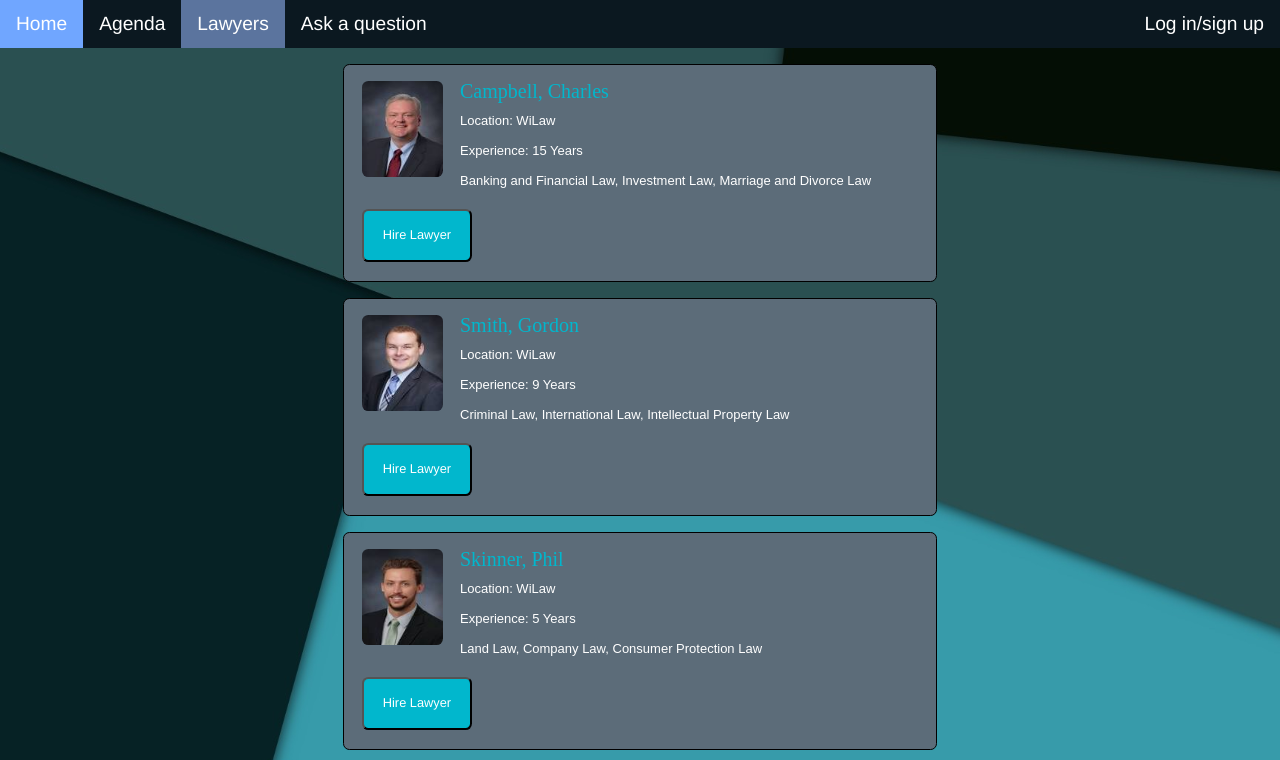
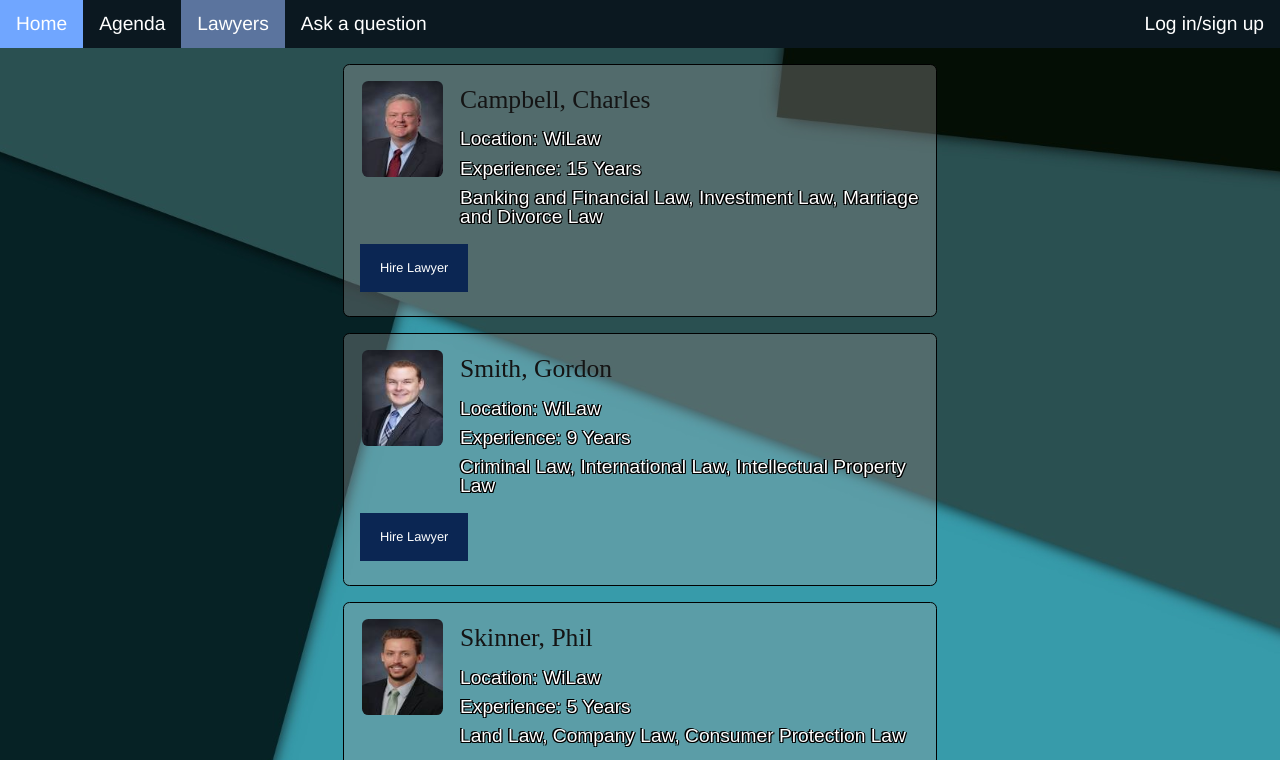
Before and after one commit to LarsStianF/LawClub, a plain HTML site: page lawyers.html in a window 1280 px wide. Shown: the top 760 px of the page. Drawn offline with nearby package versions, Linux system fonts and the light colour scheme.

Commit message:
Endret knappene, teksten og bakgrunnen til advokatene.

```diff
--- a/rsc/css/pages/lawyers.css
+++ b/rsc/css/pages/lawyers.css
@@ -3,13 +3,18 @@
 		width: 35rem;
 		padding: 1rem;
 		padding-bottom: 5rem;
-		background-color: #5c6c79;
+		background-color: rgba(161, 160, 160, 0.336);
 		border-radius: 0.4rem;
 		margin: auto;
 		margin-bottom: 1rem;
 		margin-top: 1rem;
+	}
 
 
+	.BoxL > .Law{
+		text-shadow:-1.5px -1.5px 0 #000, 1px -0.1px 0 #000, -1px 1px 0 #000, 1px 1px 0 #000;
+		font-size: 1.5vw;
+		line-height: 1.5vw;
 	}
 
 
@@ -23,10 +28,12 @@
 
 	}
 	.fnavn {
+		text-shadow: none;
 		margin-left: 100px;
 		font-family: "Times New Roman", Times, serif;
-		font-size: 20px;
-		color: #01B7CD;
+		font-size: 2vw;
+		line-height: 3vw;
+		color: rgb(20, 20, 20);
 
 	}
 	.Law {
@@ -37,18 +44,18 @@
 
 	}
 	.button {
-		background-color: #01B7CD;
-		border-radius: 0.4rem;
+		background-color: #0b2653;
 		color: white;
-		text-align: center;
 		float: left;
-		display: inline-block;
-		font-size: 0.8rem;
-		padding: 0.9rem 1.2rem;
-		margin: 0.5rem 0.1rem;
+		padding: 14px 20px;
+		margin: 8px 0;
+		border: none;
 		cursor: pointer;
+		font-size: 1vw;
+		outline:none
+	}
 
-	}
+
 	span{
 		padding-top: 5px;
 		float: right;
```
Also changed, not shown: lawyers.html (+1 -0 lines).
